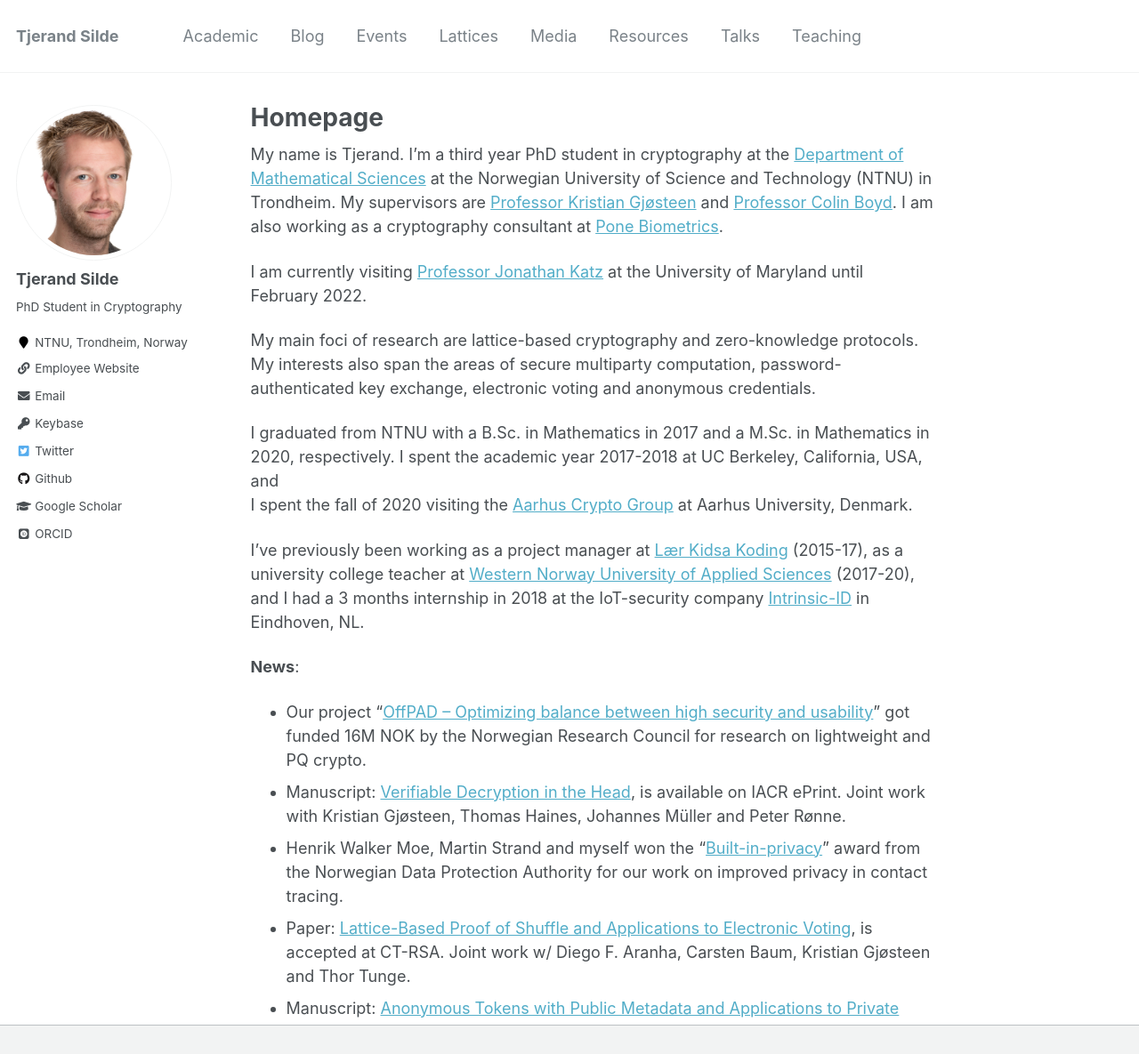
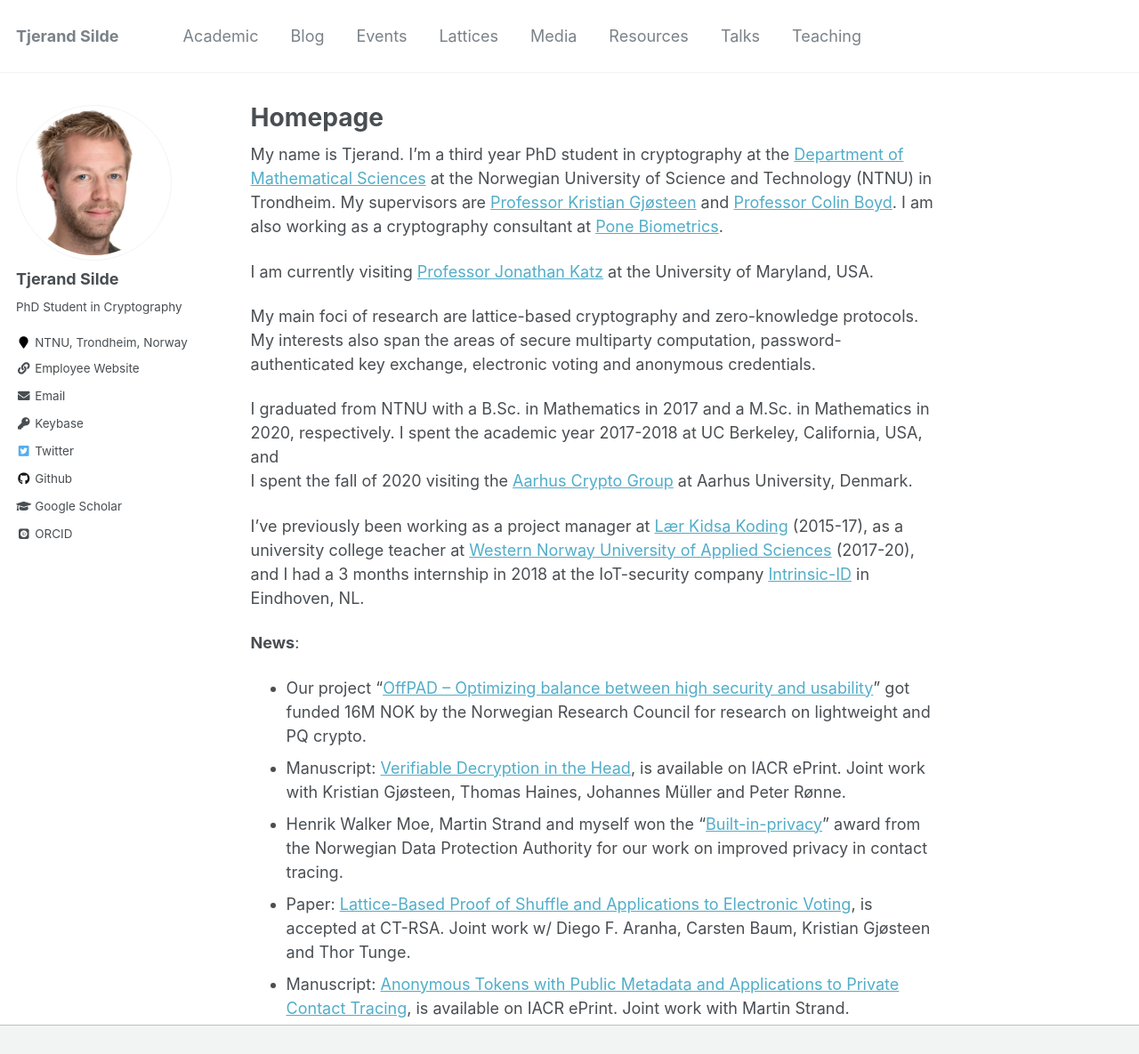
Before and after one commit to tjesi/tjesi.github.io, a Jekyll site: the page built from _pages/about.md, in a window 1280 px wide and 1381 px high, cut to the strip 0-1185 px from the top of the window. Shown: the whole strip at 89% size. Built offline with Jekyll 4.4.1, drawn with Linux system fonts in a browser that asks for light colours; some web fonts are replaced.

Commit message:
Update about.md

```diff
--- a/_pages/about.md
+++ b/_pages/about.md
@@ -11,7 +11,7 @@ redirect_from:
 My name is Tjerand. I’m a third year PhD student in cryptography at the [Department of Mathematical Sciences](https://www.ntnu.edu/imf) at the Norwegian University of Science and Technology (NTNU) in Trondheim. My supervisors are [Professor Kristian Gjøsteen](https://www.ntnu.edu/employees/kristian.gjosteen) and [Professor Colin Boyd](https://www.ntnu.edu/employees/colin.boyd). I am\
 also working as a cryptography consultant at [Pone Biometrics](https://ponebiometrics.com).
 
-I am currently visiting [Professor Jonathan Katz](http://www.cs.umd.edu/~jkatz) at the University of Maryland until February 2022.
+I am currently visiting [Professor Jonathan Katz](http://www.cs.umd.edu/~jkatz) at the University of Maryland, USA.
 
 My main foci of research are lattice-based cryptography and zero-knowledge protocols. My interests also span the areas of secure multiparty computation, password-authenticated key exchange, electronic voting and anonymous credentials.
 
```
